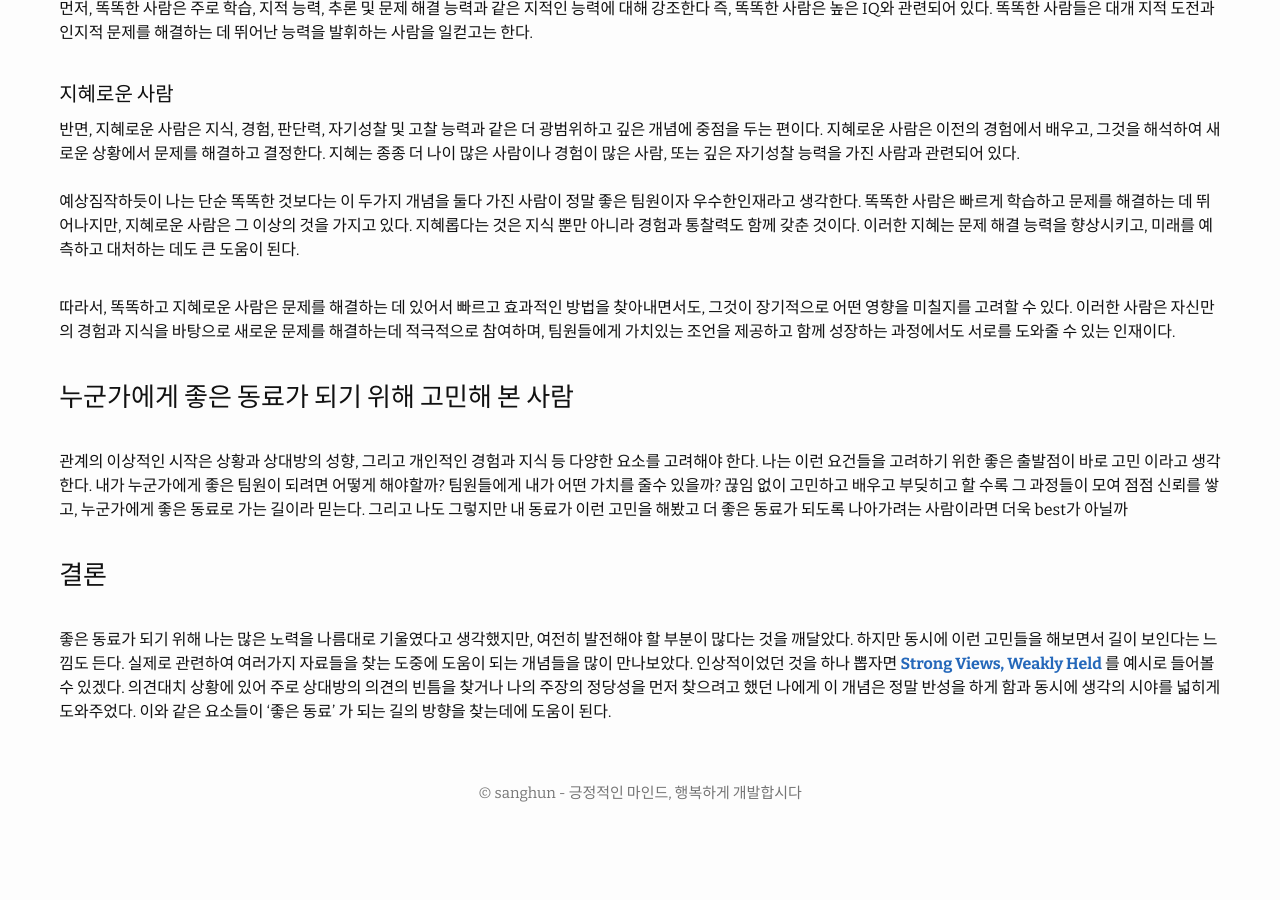
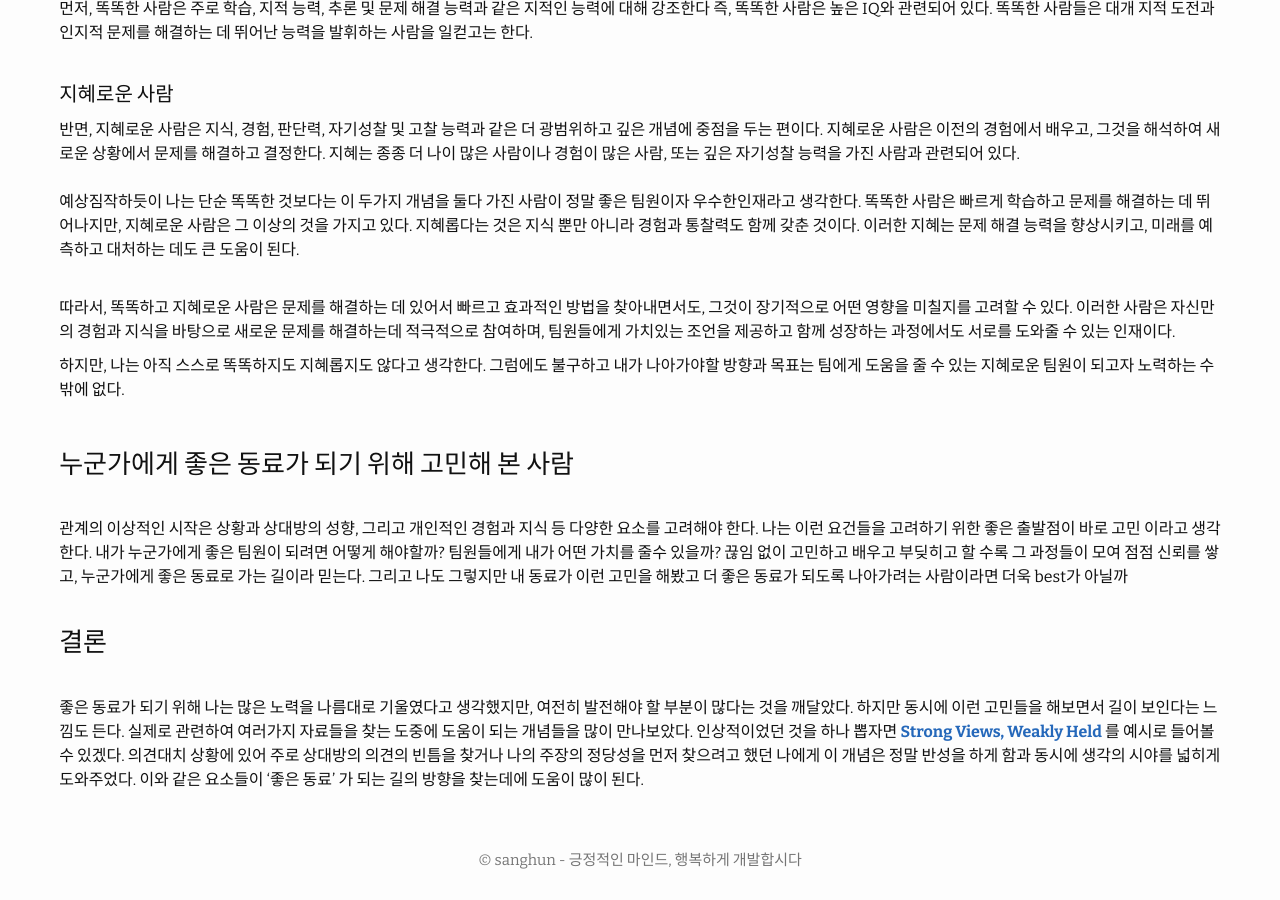
Before and after one commit to sanghun0724/sanghun0724.github.io, a Jekyll site: the page built from _posts/2023-05-09-누군가의 좋은 동료가 되기위해 .md, in a window 1280 px wide and 900 px high, scrolled down 3242 px. Built offline with Jekyll 4.4.1, drawn with Linux system fonts in a browser that asks for light colours; before the commit the page ends 4075 px from its top, so only the background shows below that.

Commit message:
[git blog] [ upload post: 누군가의 좋은 동료가 되기 위해 update]
문구 추가 및 수정

```diff
--- a/_posts/2023-05-09-누군가의 좋은 동료가 되기위해 .md
+++ b/_posts/2023-05-09-누군가의 좋은 동료가 되기위해 .md
@@ -136,6 +136,9 @@ Ref: [함께 일하고 싶은 사람](https://velog.io/@city7310/%ED%95%A8%EA%BB
 <br/>
 
 따라서, 똑똑하고 지혜로운 사람은 문제를 해결하는 데 있어서 빠르고 효과적인 방법을 찾아내면서도, 그것이 장기적으로 어떤 영향을 미칠지를 고려할 수 있다. 이러한 사람은 자신만의 경험과 지식을 바탕으로 새로운 문제를 해결하는데 적극적으로 참여하며, 팀원들에게 가치있는 조언을 제공하고 함께 성장하는 과정에서도 서로를 도와줄 수 있는 인재이다. <br/>
+
+하지만, 나는 아직 스스로 똑똑하지도 지혜롭지도 않다고 생각한다. 그럼에도 불구하고 내가 나아가야할 방향과 목표는 팀에게 도움을 줄 수 있는 지혜로운 팀원이 되고자 노력하는 수 밖에 없다.
+
 <br/>
 
 ### 누군가에게 좋은 동료가 되기 위해 고민해 본 사람
@@ -145,4 +148,4 @@ Ref: [함께 일하고 싶은 사람](https://velog.io/@city7310/%ED%95%A8%EA%BB
 
 ### 결론
 <br/>
-좋은 동료가 되기 위해 나는 많은 노력을 나름대로 기울였다고 생각했지만, 여전히 발전해야 할 부분이 많다는 것을 깨달았다. 하지만 동시에 이런 고민들을 해보면서 길이 보인다는 느낌도 든다. 실제로 관련하여 여러가지 자료들을 찾는 도중에 도움이 되는 개념들을 많이 만나보았다. 인상적이었던 것을 하나 뽑자면 [**Strong Views, Weakly Held**](https://medium.com/@kpak/%ED%9B%8C%EB%A5%AD%ED%95%9C-%ED%8C%80%EC%9B%90%EC%9D%98-%EC%A1%B0%EA%B1%B4-strong-views-weakly-held-17880611d962) 를 예시로 들어볼 수 있겠다. 의견대치 상황에 있어 주로 상대방의 의견의 빈틈을 찾거나 나의 주장의 정당성을 먼저 찾으려고 했던 나에게 이 개념은 정말 반성을 하게 함과 동시에 생각의 시야를 넓히게 도와주었다. 이와 같은 요소들이 '좋은 동료' 가 되는 길의 방향을 찾는데에 도움이 된다. <br/>
+좋은 동료가 되기 위해 나는 많은 노력을 나름대로 기울였다고 생각했지만, 여전히 발전해야 할 부분이 많다는 것을 깨달았다. 하지만 동시에 이런 고민들을 해보면서 길이 보인다는 느낌도 든다. 실제로 관련하여 여러가지 자료들을 찾는 도중에 도움이 되는 개념들을 많이 만나보았다. 인상적이었던 것을 하나 뽑자면 [**Strong Views, Weakly Held**](https://medium.com/@kpak/%ED%9B%8C%EB%A5%AD%ED%95%9C-%ED%8C%80%EC%9B%90%EC%9D%98-%EC%A1%B0%EA%B1%B4-strong-views-weakly-held-17880611d962) 를 예시로 들어볼 수 있겠다. 의견대치 상황에 있어 주로 상대방의 의견의 빈틈을 찾거나 나의 주장의 정당성을 먼저 찾으려고 했던 나에게 이 개념은 정말 반성을 하게 함과 동시에 생각의 시야를 넓히게 도와주었다. 이와 같은 요소들이 '좋은 동료' 가 되는 길의 방향을 찾는데에 도움이 많이 된다. <br/>
```
